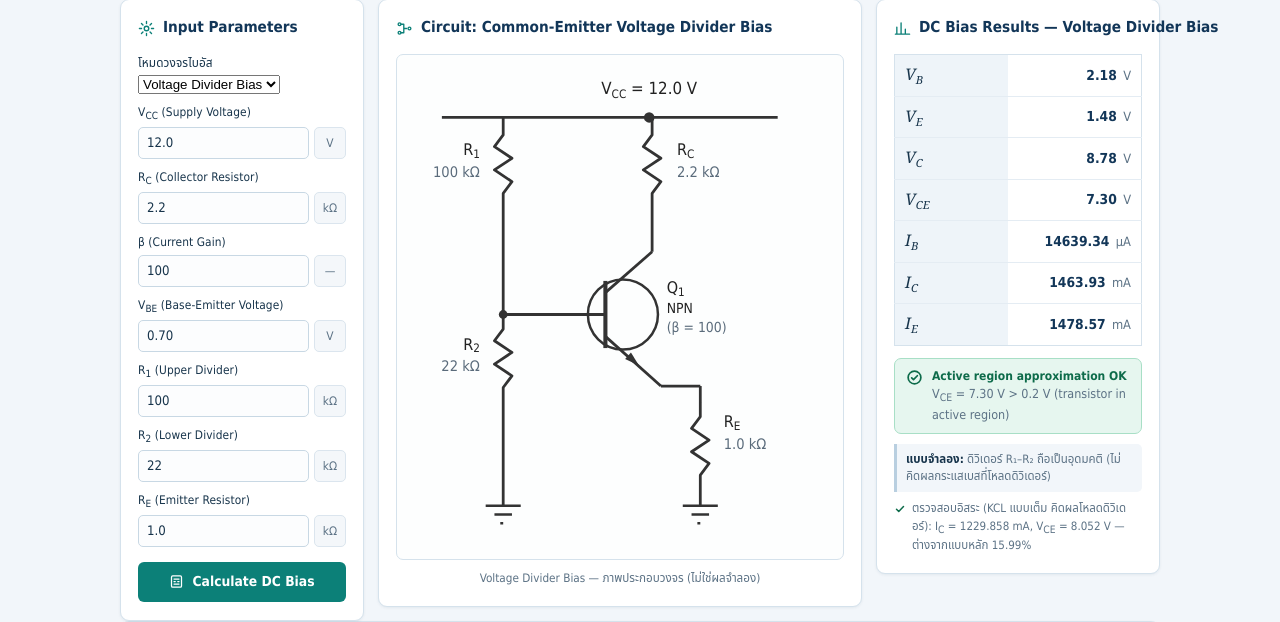
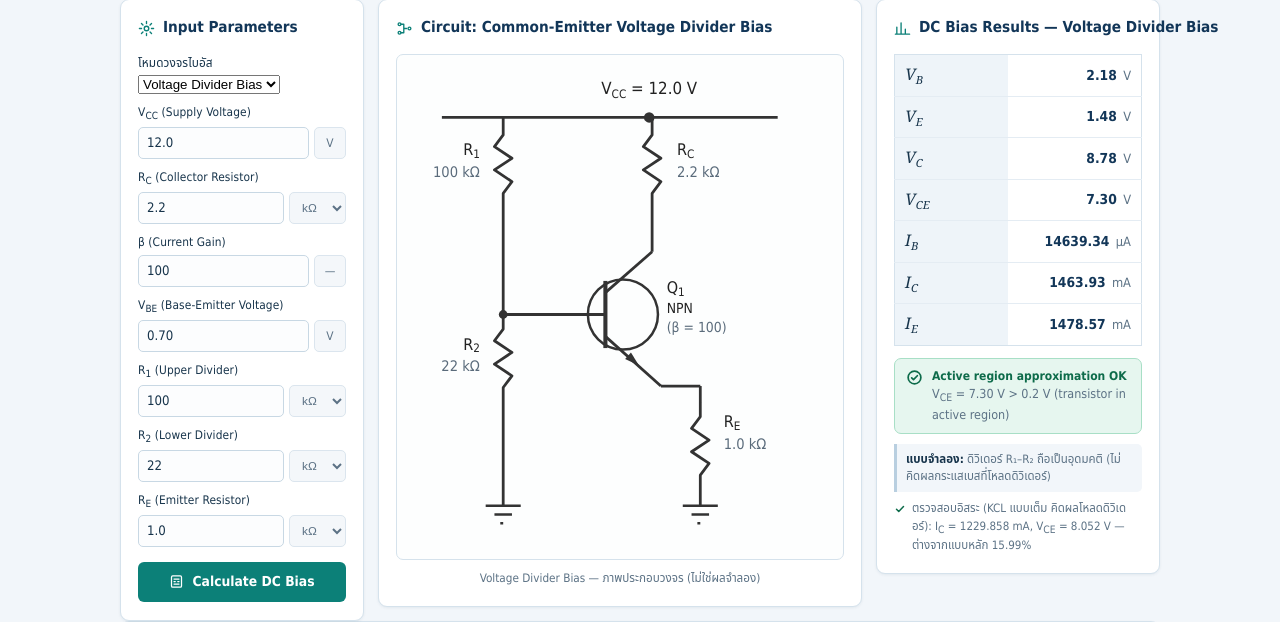
Before and after one commit to b6610555-jpg/Lab02_BJT_Simulator1, a Flask app: page / in a window 1280 px wide. Shown: the part 92-714 px from the top of the page. Run offline with Flask 3, Linux system fonts and the light colour scheme.

Commit message:
feat: add kΩ/MΩ unit dropdown for resistor inputs in form (Lab 03)

```diff
--- a/templates/index.html
+++ b/templates/index.html
@@ -72,7 +72,14 @@
               <div class="input-row">
                 <input id="f-{{ field }}" type="text" name="{{ field }}" step="{{ step }}"
                        value="{{ values.get(field, '') }}">
-                <span class="unit-chip">{{ unit }}</span>
+                {% if field in ["RC", "R1", "R2", "RE", "RB"] %}
+                  <select name="{{ field }}_unit" class="unit-select">
+                    <option value="k" {% if unit == "kΩ" %}selected{% endif %}>kΩ</option>
+                    <option value="M" {% if unit == "MΩ" %}selected{% endif %}>MΩ</option>
+                  </select>
+                {% else %}
+                  <span class="unit-chip">{{ unit }}</span>
+                {% endif %}
               </div>
             </div>
           {% endfor %}
@@ -88,7 +95,10 @@
                 <div class="input-row">
                   <input id="f-{{ field }}" type="text" name="{{ field }}" step="{{ step }}"
                          value="{{ values.get(field, '') }}">
-                  <span class="unit-chip">{{ unit }}</span>
+                  <select name="{{ field }}_unit" class="unit-select">
+                    <option value="k" {% if unit == "kΩ" %}selected{% endif %}>kΩ</option>
+                    <option value="M" {% if unit == "MΩ" %}selected{% endif %}>MΩ</option>
+                  </select>
                 </div>
               </div>
             {% endfor %}
@@ -98,7 +108,10 @@
               <div class="input-row">
                 <input id="f-RB" type="text" name="RB" step="0.1"
                        value="{{ values.get('RB', '') }}">
-                <span class="unit-chip">kΩ</span>
+                <select name="RB_unit" class="unit-select">
+                  <option value="k" selected>kΩ</option>
+                  <option value="M">MΩ</option>
+                </select>
               </div>
             </div>
           {% elif selected_mode == "emitter" %}
@@ -111,7 +124,10 @@
                 <div class="input-row">
                   <input id="f-{{ field }}" type="text" name="{{ field }}" step="{{ step }}"
                          value="{{ values.get(field, '') }}">
-                  <span class="unit-chip">{{ unit }}</span>
+                  <select name="{{ field }}_unit" class="unit-select">
+                    <option value="k" {% if unit == "kΩ" %}selected{% endif %}>kΩ</option>
+                    <option value="M" {% if unit == "MΩ" %}selected{% endif %}>MΩ</option>
+                  </select>
                 </div>
               </div>
             {% endfor %}
@@ -422,6 +438,17 @@
   </div>
   <style>
     .hidden { display: none !important; }
+    .unit-select {
+      flex: 0 0 auto;
+      padding: 5px 8px;
+      font-size: .74rem;
+      color: var(--muted);
+      background: #f4f7fa;
+      border: 1px solid #dbe5ee;
+      border-radius: 5px;
+      cursor: pointer;
+    }
+    .unit-select:focus { outline: none; border-color: var(--teal); }
   </style>
 </body>
 </html>
```
